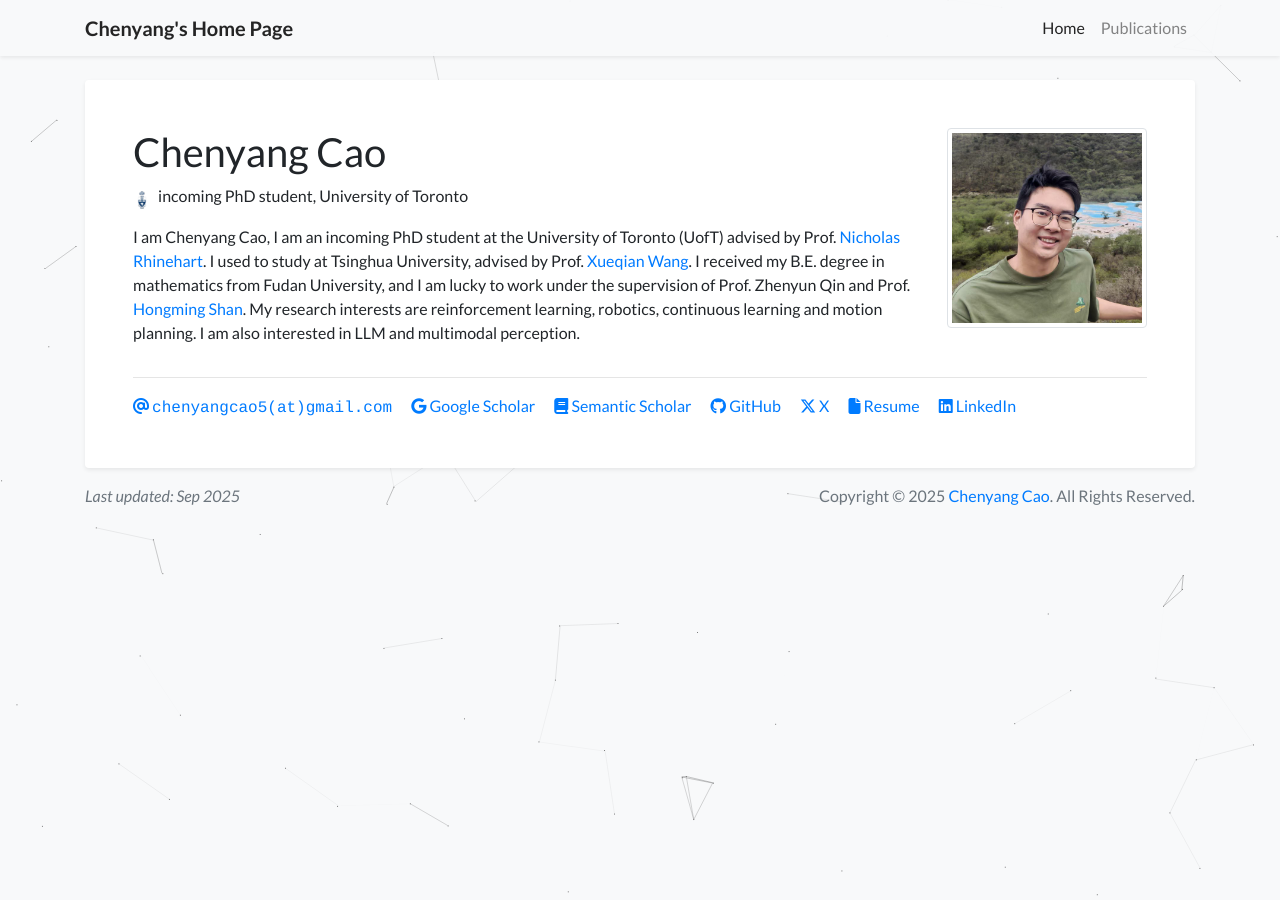
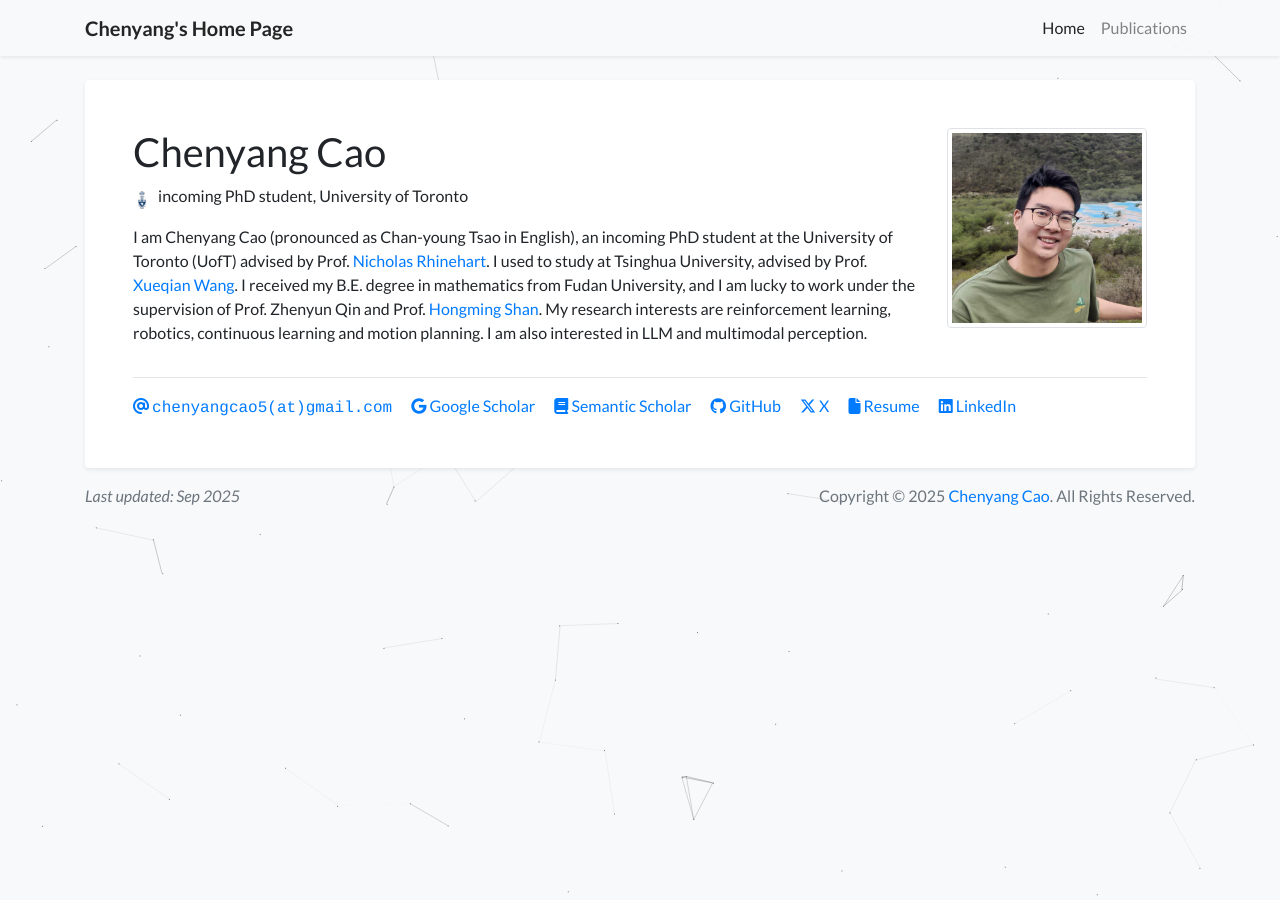
Before and after one commit to Sunlighted/Sunlighted.github.io, a Jekyll site: the page built from index.html, in a window 1280 px wide. Built offline with Jekyll 4.4.1, drawn with Linux system fonts in a browser that asks for light colours; a style sheet for code colours, icons or effects is not loaded.

Commit message:
Update profile.yml

```diff
--- a/_data/profile.yml
+++ b/_data/profile.yml
@@ -19,7 +19,7 @@ linkedin: chenyang-cao-87b522309
 # orcid: 0000-0000-0000-0000
 
 short_bio: >-
-  I am Chenyang Cao, I am an incoming PhD student at the University of Toronto (UofT) advised by Prof. <a href="https://leaf.utias.utoronto.ca/author/nicholas-rhinehart/">Nicholas Rhinehart</a>. I used to study at Tsinghua University, advised by Prof. <a href="https://scholar.google.com/citations?user=h9dN_ykAAAAJ&hl=en&oi=ao">Xueqian Wang</a>. I received my B.E. degree in mathematics from Fudan University, and I am lucky to work under the supervision of Prof. Zhenyun Qin and Prof. <a href="https://hmshan.io/">Hongming Shan</a>. My research interests are reinforcement learning, robotics, continuous learning and motion planning. I am also interested in LLM and multimodal perception.
+  I am Chenyang Cao (pronounced as Chan-young Tsao in English), an incoming PhD student at the University of Toronto (UofT) advised by Prof. <a href="https://leaf.utias.utoronto.ca/author/nicholas-rhinehart/">Nicholas Rhinehart</a>. I used to study at Tsinghua University, advised by Prof. <a href="https://scholar.google.com/citations?user=h9dN_ykAAAAJ&hl=en&oi=ao">Xueqian Wang</a>. I received my B.E. degree in mathematics from Fudan University, and I am lucky to work under the supervision of Prof. Zhenyun Qin and Prof. <a href="https://hmshan.io/">Hongming Shan</a>. My research interests are reinforcement learning, robotics, continuous learning and motion planning. I am also interested in LLM and multimodal perception.
 
 show_portrait: true
 portrait_url: assets/images/photos/profile.jpg
```
